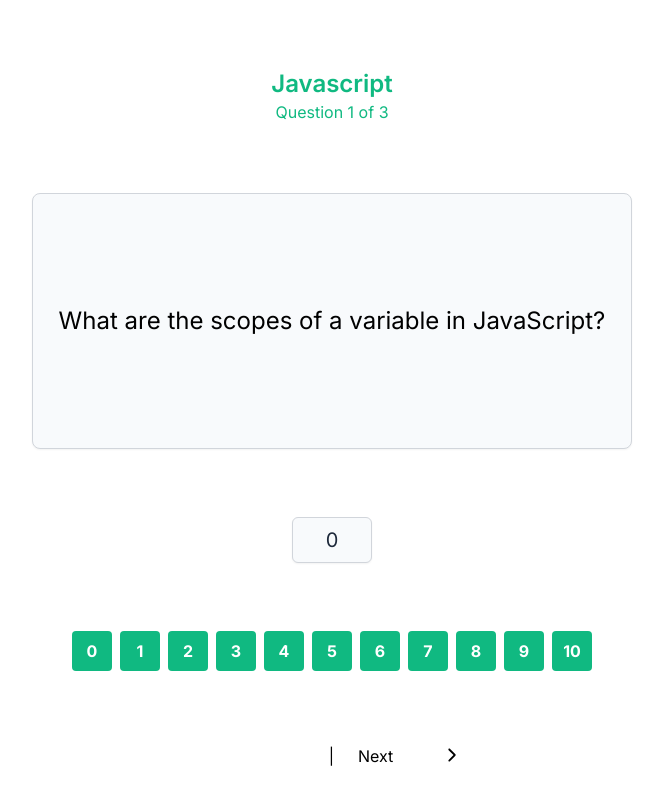
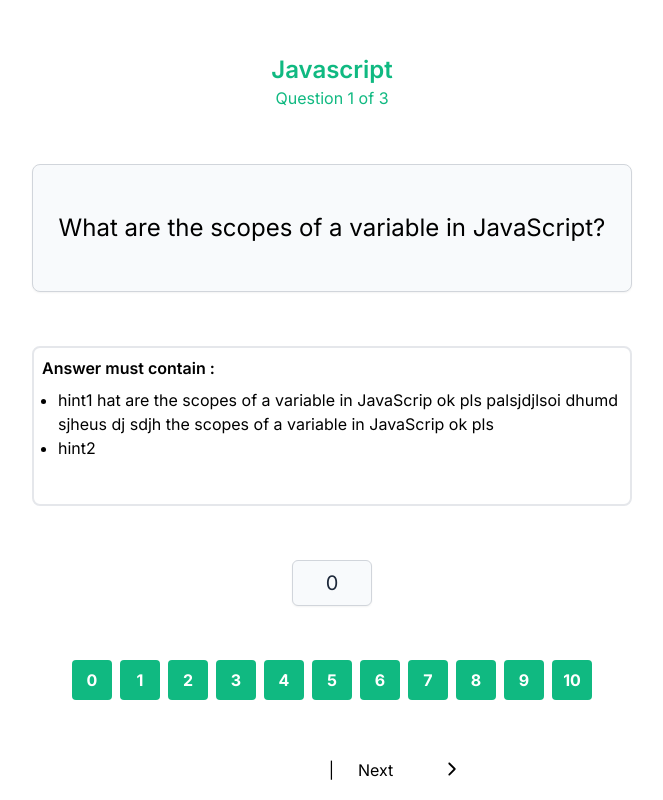
Before and after one commit to bftawfik/simple-quiz, a Next.js app: page /questions in a window 1280 px wide. Shown: the whole page, without its empty margins (308-971 px from the left). Built offline with nearby package versions, Linux system fonts and the light colour scheme.

Commit message:
36 adding hints section

```diff
--- a/data.json
+++ b/data.json
@@ -6,14 +6,23 @@
       {
         "id": 11,
         "question": "What are the scopes of a variable in JavaScript?",
-        "score": 0
+        "score": 0,
+        "hints": [
+          "hint1 hat are the scopes of a variable in JavaScrip ok pls palsjdjlsoi dhumd sjheus dj sdjh the scopes of a variable in JavaScrip ok pls",
+          "hint2"
+        ]
       },
       {
         "id": 12,
         "question": "What's the difference between let and var",
         "score": 0
       },
-      { "id": 13, "question": "Explain Hoisting in javascript", "score": 0 }
+      {
+        "id": 13,
+        "question": "Explain Hoisting in javascript",
+        "score": 0,
+        "hints": ["hint1", "hint2", "hint3"]
+      }
     ]
   },
   {
@@ -23,17 +32,20 @@
       {
         "id": 21,
         "question": "What is Next.js, and how does it differ from traditional React applications?",
-        "score": 0
+        "score": 0,
+        "hints": ["hint1", "hint2", "hint3"]
       },
       {
         "id": 22,
         "question": "How do you handle routing in Next.js, and what is dynamic routing?",
-        "score": 0
+        "score": 0,
+        "hints": ["hint1", "hint2", "hint3"]
       },
       {
         "id": 23,
         "question": "Explain server-side rendering (SSR) and when to use it in a Next.js application",
-        "score": 0
+        "score": 0,
+        "hints": ["hint1", "hint2", "hint3"]
       }
     ]
   },
@@ -44,17 +56,20 @@
       {
         "id": 31,
         "question": "List the Advantages of TypeScript and why can TypeScript be chosen over JavaScript?",
-        "score": 0
+        "score": 0,
+        "hints": ["hint1", "hint2"]
       },
       {
         "id": 32,
         "question": "What is the purpose of the tsconfig.json file?",
-        "score": 0
+        "score": 0,
+        "hints": ["hint1", "hint2", "hint3"]
       },
       {
         "id": 33,
         "question": "Why can TypeScript be chosen over JavaScript?",
-        "score": 0
+        "score": 0,
+        "hints": ["hint1"]
       }
     ]
   }
--- /dev/null
+++ b/src/app/_components/hintsSection/HintsSection.tsx
@@ -0,0 +1,21 @@
+import React from "react";
+
+interface HintsSectionProps {
+  hints: string[];
+}
+const HintsSection = ({ hints }: HintsSectionProps) => {
+  return (
+    <div className="border-2 p-2 rounded-lg w-3/4  h-40 space-y-2  overflow-y-auto">
+      <p className="font-semibold ">Answer must contain :</p>
+      <ul className="list-disc ps-4">
+        {hints?.map((hint, index) => (
+          <li className="text-wrap" key={index}>
+            {hint}
+          </li>
+        ))}
+      </ul>
+    </div>
+  );
+};
+
+export default HintsSection;
--- a/src/app/questions/_components/questionSlide/QuestionSlide.tsx
+++ b/src/app/questions/_components/questionSlide/QuestionSlide.tsx
@@ -7,6 +7,7 @@ import ScoreSelectors from "../scoreSelectors/scoreSelectors";
 import { useDispatch } from "react-redux";
 import { Section, setScore } from "@/redux/questions/questionsSlice";
 import { useRouter } from "next/navigation";
+import HintsSection from "@/app/_components/hintsSection/HintsSection";
 
 const QuestionsSlider = ({ data }: { data: Section[] }) => {
   const dispatch = useDispatch();
@@ -88,9 +89,11 @@ const QuestionsSlider = ({ data }: { data: Section[] }) => {
         <h1 className="font-semibold text-2xl">{section.section}</h1>
         Question {currentQuestionNumber} of {totalQuestions}
       </div>
-      <div className="lg:text-2xl text-lg md:text-xl flex justify-center items-center rounded-lg bg-slate-50 w-3/4 text-center h-64 lg:p-5 p-1 border border-gray-300 shadow-sm">
+      <div className="lg:text-2xl text-lg md:text-xl flex justify-center items-center rounded-lg bg-slate-50 w-3/4 text-center h-32 lg:p-5 p-1 border border-gray-300 shadow-sm">
         {question.question}
       </div>
+      {question.hints ? <HintsSection hints={question.hints} /> : null}
+
       <div className="text-xl rounded-md w-20 text-slate-800 bg-slate-50 text-center h-15 p-2 border border-gray-300 shadow-sm">
         {question.score}
       </div>
--- a/src/redux/questions/questionsSlice.ts
+++ b/src/redux/questions/questionsSlice.ts
@@ -5,6 +5,7 @@ export interface Question {
   id: number;
   question: string;
   score: number;
+  hints: string[];
 }
 export interface Section {
   id: number;
```
